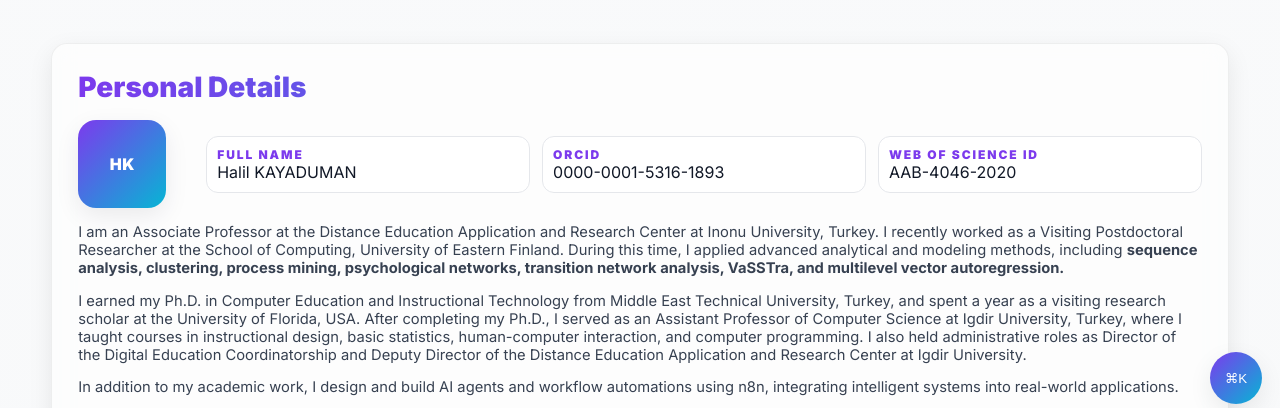
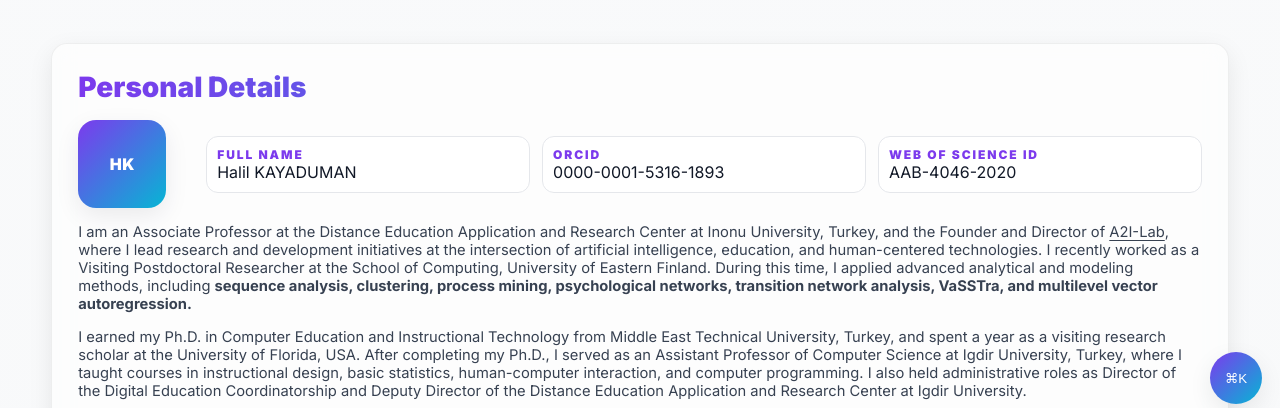
Before and after one commit to hkayaduman/hkayaduman.github.io, a plain HTML site: page index.html in a window 1280 px wide. Shown: the part 378-786 px from the top of the page. Drawn offline with Linux system fonts and the light colour scheme.

Commit message:
Update index.html

```diff
--- a/index.html
+++ b/index.html
@@ -167,7 +167,7 @@
           <div class="id-item"><div class="id-label">Web of Science ID</div><div>AAB-4046-2020</div></div>
         </div>
       </div>
-      <p class="sub">I am an Associate Professor at the Distance Education Application and Research Center at Inonu University, Turkey. I recently worked as a Visiting Postdoctoral Researcher at the School of Computing, University of Eastern Finland. During this time, I applied advanced analytical and modeling methods, including <b>sequence analysis, clustering, process mining, psychological networks, transition network analysis, VaSSTra, and multilevel vector autoregression.</b></p>
+      <p class="sub">I am an Associate Professor at the Distance Education Application and Research Center at Inonu University, Turkey, and the Founder and Director of <a href="https://a2i-lab.com" target="_blank" rel="noopener noreferrer">A2I-Lab</a>, where I lead research and development initiatives at the intersection of artificial intelligence, education, and human-centered technologies. I recently worked as a Visiting Postdoctoral Researcher at the School of Computing, University of Eastern Finland. During this time, I applied advanced analytical and modeling methods, including <b>sequence analysis, clustering, process mining, psychological networks, transition network analysis, VaSSTra, and multilevel vector autoregression.</b></p>
       <p class="sub">I earned my Ph.D. in Computer Education and Instructional Technology from Middle East Technical University, Turkey, and spent a year as a visiting research scholar at the University of Florida, USA. After completing my Ph.D., I served as an Assistant Professor of Computer Science at Igdir University, Turkey, where I taught courses in instructional design, basic statistics, human-computer interaction, and computer programming. I also held administrative roles as Director of the Digital Education Coordinatorship and Deputy Director of the Distance Education Application and Research Center at Igdir University.</p>
       <p class="sub">In addition to my academic work, I design and build AI agents and workflow automations using n8n, integrating intelligent systems into real-world applications.</p> <p class="sub"> My research interests include AI in Education, Educational Technology, Human-centered AI, Learning Analytics, HCI, and Open and Distance Education.</p>
     </section>
```
